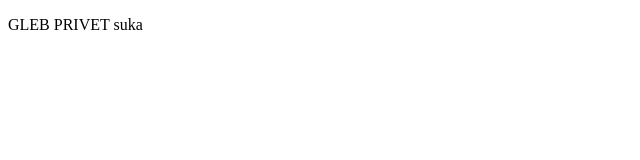
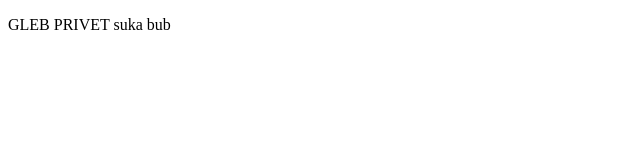
Before and after one commit to avvogg55/git-course, a plain HTML site: page index.html in a window 1280 px wide. Shown: the full height of the page, 0-640 px from the left. Drawn offline with Linux system fonts and the light colour scheme.

Commit message:
Update index.html

```diff
--- a/index.html
+++ b/index.html
@@ -7,6 +7,6 @@
     <title>Document</title>
 </head>
 <body>
-    <p>GLEB PRIVET suka</p>
+    <p>GLEB PRIVET suka bub</p>
 </body>
 </html>
```
